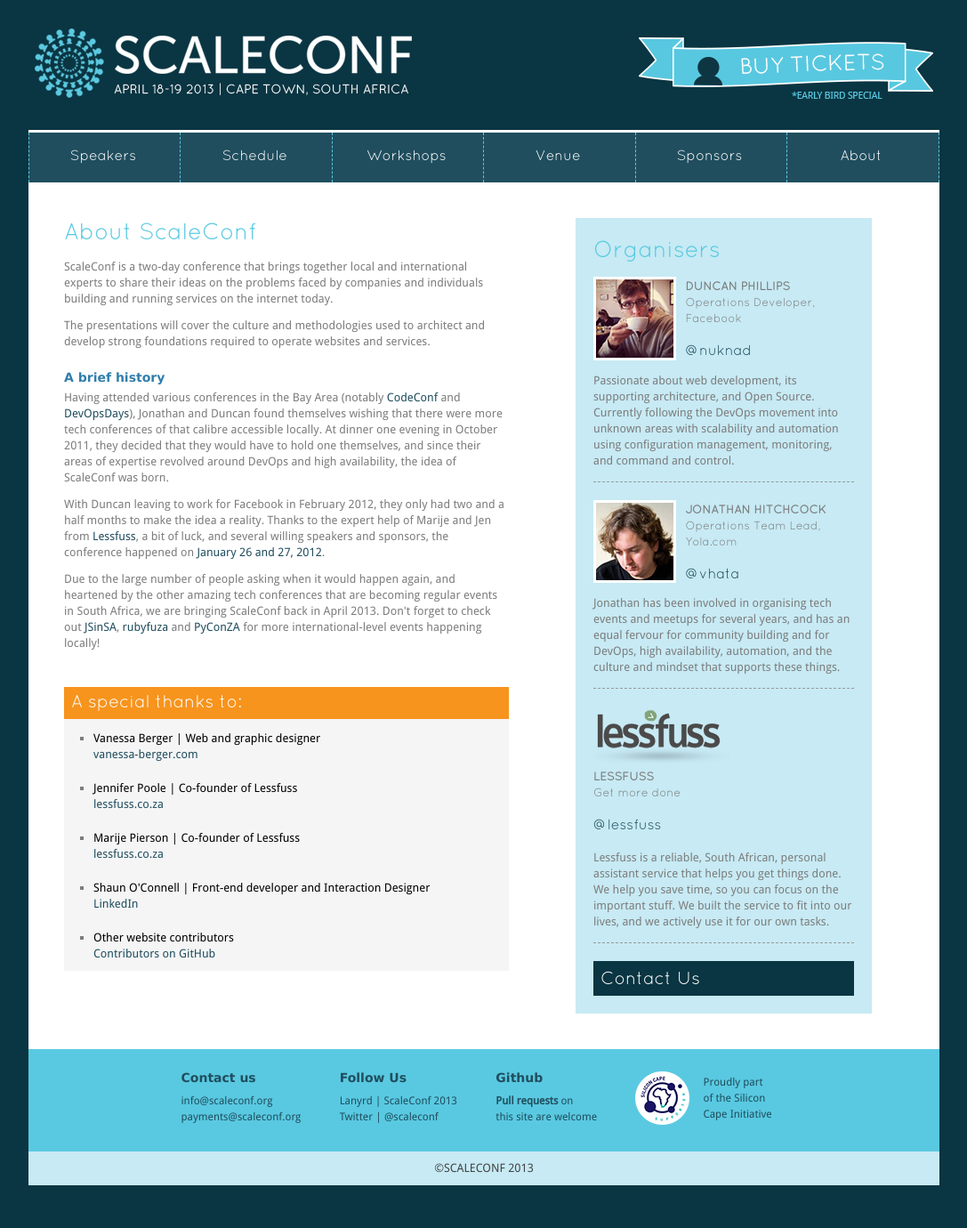
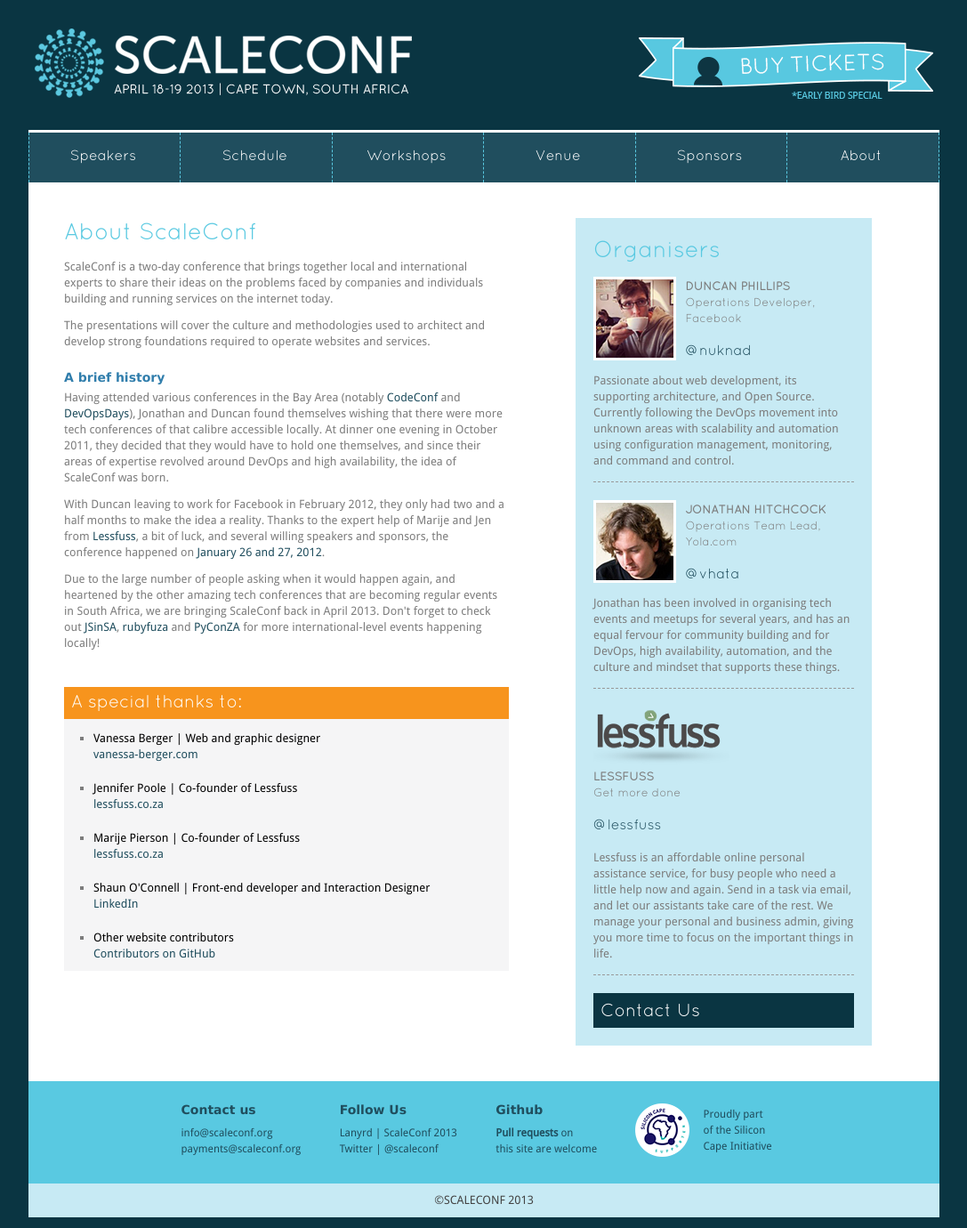
Before and after one commit to scaleconf/scaleconf.github.com, a Jekyll site: the page built from about.html, in a window 1280 px wide. Shown: the whole page at 89% size, without its empty margins (96-1183 px from the left). Built offline with Jekyll 4.4.1, drawn with Linux system fonts in a browser that asks for light colours; Markdown is read by kramdown in place of the engine named in the settings; before the commit the page ends 1344 px from its top, so only the background shows below that.

Commit message:
Updated Lessfuss copy from Jen

```diff
--- a/about.html
+++ b/about.html
@@ -128,9 +128,13 @@
                 </ul>
             </div>
             <div class="bio" style='margin-top:0;'>
-                <p> Lessfuss is a reliable, South African, personal assistant service that helps you get things done. We help you save time, so you can focus on the important stuff. We built the service to fit into our lives, and we actively use it for our own tasks.  </p>
-            </div>
-        </div>
+                <p>
+                Lessfuss is an affordable online personal assistance service,
+                for busy people who need a little help now and again. Send in a
+                task via email, and let our assistants take care of the rest.
+                We manage your personal and business admin, giving you more
+                time to focus on the important things in life.
+                </p> </div> </div>
 
         <div id="contact">
             <a href="contact"><h2>Contact Us</h2></a>
```
